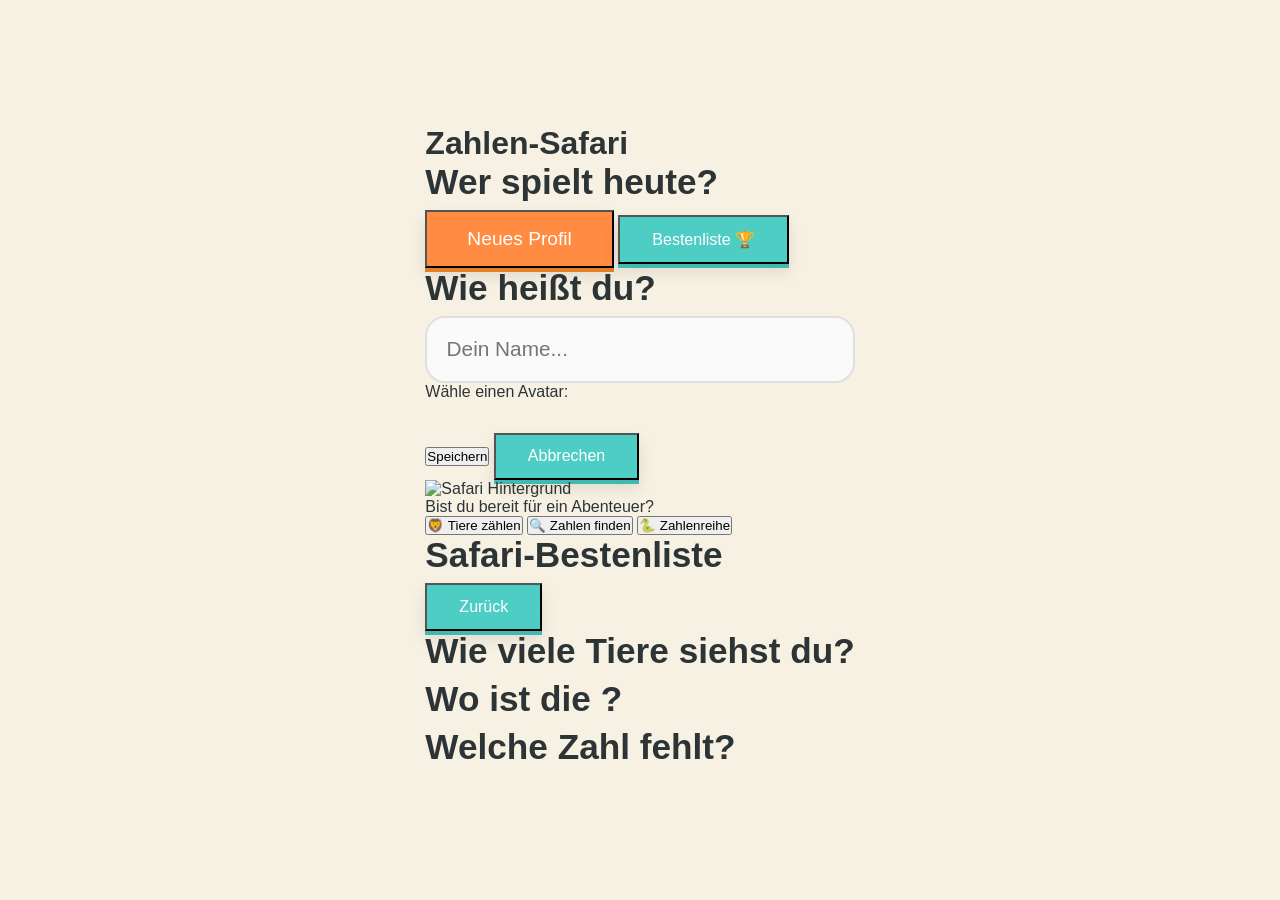
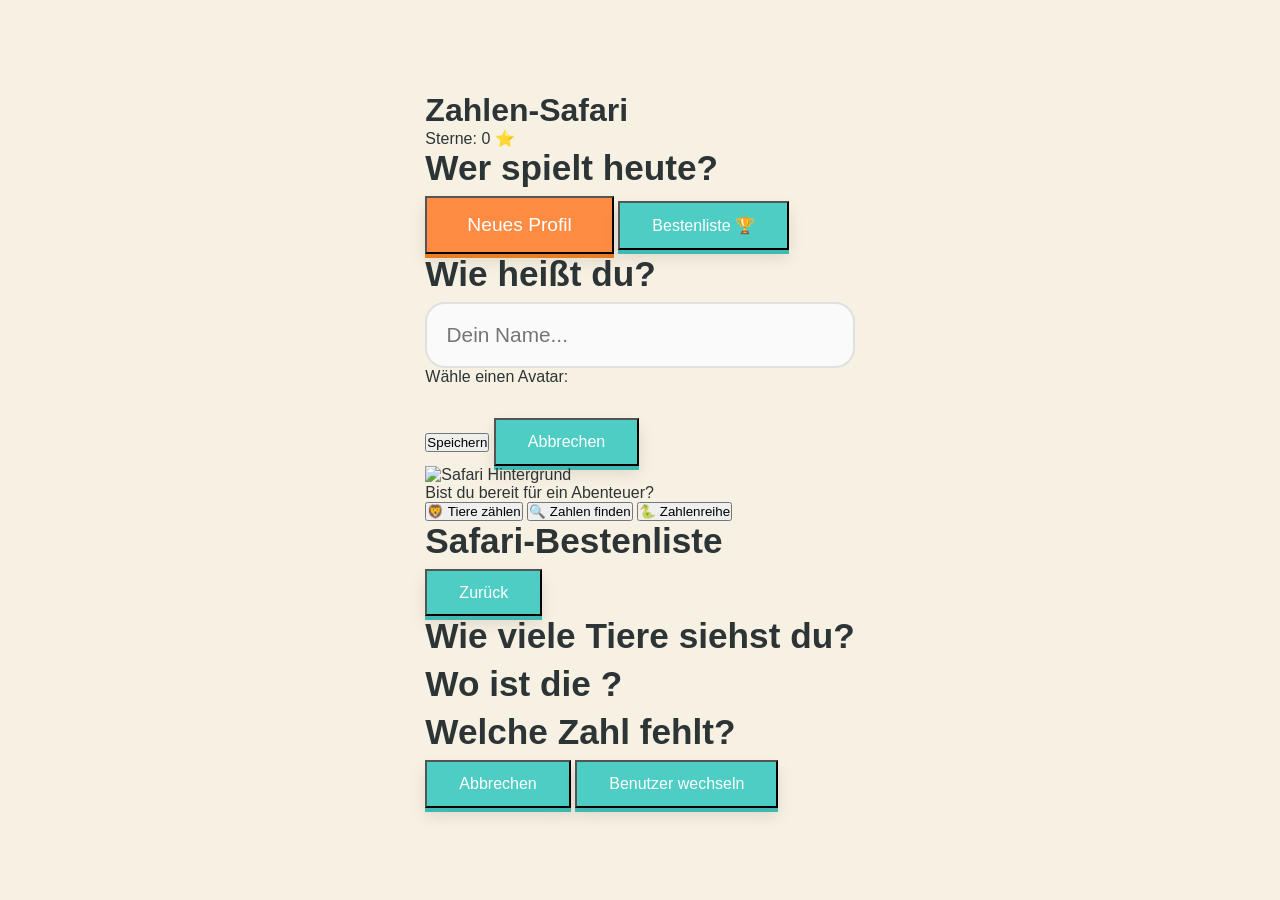

🖼 Grafische Spielregeln ohne Text - visuelle Tutorials für alle Spielmodi

--- a/style.css
+++ b/style.css
@@ -45,7 +45,8 @@ body {
     background-position: center bottom;
     background-attachment: fixed;
     height: 100vh;
-    height: 100dvh; /* Dynamic viewport height for mobile browsers */
+    height: 100dvh;
+    /* Dynamic viewport height for mobile browsers */
     overflow: hidden;
     display: flex;
     justify-content: center;
@@ -867,6 +868,59 @@ input[type="text"]:focus {
     color: var(--text-main);
 }
 
+/* --- Tutorial Overlay --- */
+.tutorial-content {
+    background: white;
+    padding: 2rem;
+    border-radius: var(--radius-lg);
+    box-shadow: var(--shadow-lg);
+    text-align: center;
+    display: flex;
+    flex-direction: column;
+    align-items: center;
+    gap: 1.5rem;
+    max-width: 90vw;
+    max-height: 80vh;
+    transform: scale(0.5);
+    transition: transform 0.3s cubic-bezier(0.175, 0.885, 0.32, 1.275);
+}
+
+.overlay.visible .tutorial-content {
+    transform: scale(1);
+}
+
+.tutorial-image {
+    max-width: 280px;
+    max-height: 280px;
+    object-fit: contain;
+    border-radius: var(--radius-md);
+}
+
+.btn-round {
+    width: 80px;
+    height: 80px;
+    border-radius: 50%;
+    font-size: 2rem;
+    padding: 0;
+    display: flex;
+    align-items: center;
+    justify-content: center;
+    box-shadow: 0 6px 0 var(--primary-dark), var(--shadow-lg);
+    animation: pulse 1.5s ease-in-out infinite;
+}
+
+@keyframes pulse {
+
+    0%,
+    100% {
+        transform: scale(1);
+    }
+
+    50% {
+        transform: scale(1.1);
+    }
+}
+
 /* --- Navigation & Footer --- */
 .game-footer {
     position: absolute;
@@ -877,6 +931,9 @@ input[type="text"]:focus {
     display: flex;
     justify-content: flex-start;
 }
+
+"
+
 
 /* --- Responsive Helpers --- */
 .hidden {
